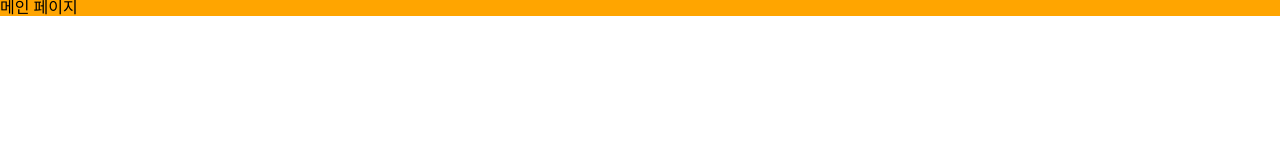
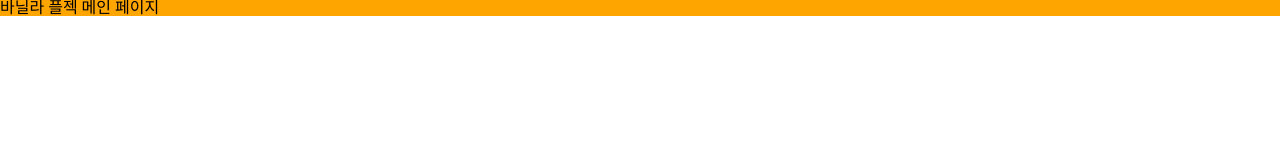
Before and after one commit to BomEllen/team-project, a website built with Vite: page index.html in a window 1280 px wide. Built offline with nearby package versions, Linux system fonts and the light colour scheme.

Commit message:
[Feat] 제목 추가
- 마크업 구조에 필요한 대제목 추가
-본문 콘텐츠로 분리

Resolved #8

```diff
--- a/index.html
+++ b/index.html
@@ -11,7 +11,7 @@
   </head>
   <body>
     <div id="app">
-      메인 페이지
+      바닐라 플젝 메인 페이지
     </div>
 
 
```
